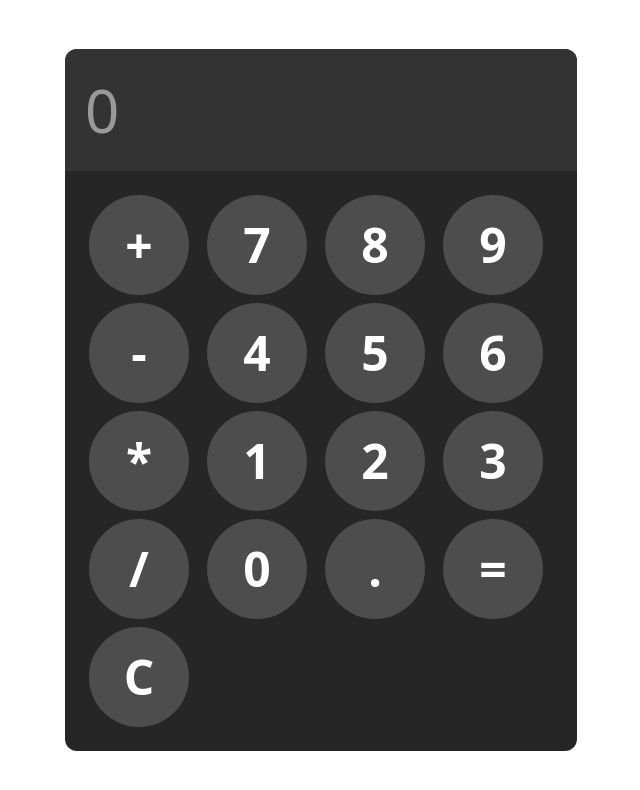
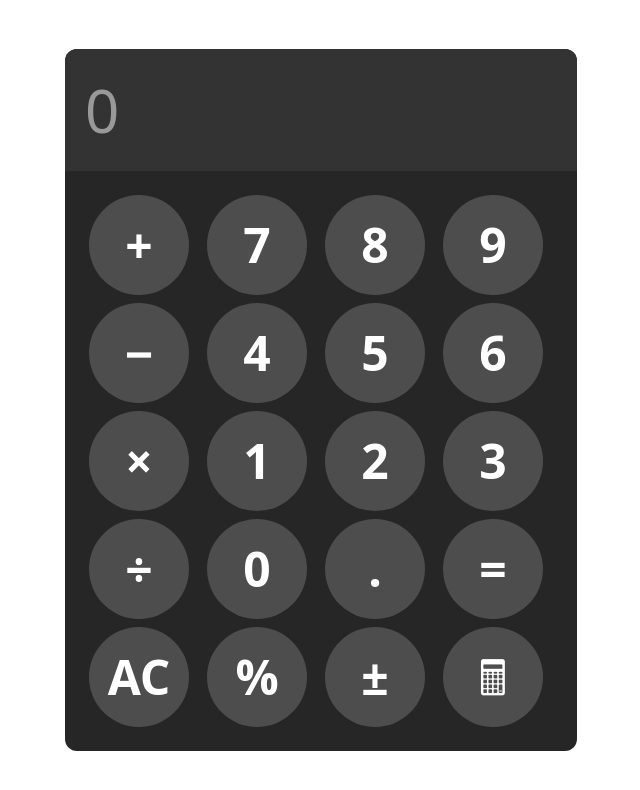
Before and after one commit to denichinv/iphone-calculator, a React (Vite) app: page / in a window 1280 px wide. Shown: the top 790 px of the page, without its empty margins (319-959 px from the left). Built offline with nearby package versions, Linux system fonts and the light colour scheme.

Commit message:
button edit on signs

```diff
--- a/src/App.jsx
+++ b/src/App.jsx
@@ -23,19 +23,22 @@ function App() {
         <button onClick={appendToDisplay('7')}>7</button>
         <button onClick={appendToDisplay('8')}>8</button>
         <button onClick={appendToDisplay('9')}>9</button>
-        <button onClick={appendToDisplay('-')}>-</button>
+        <button onClick={appendToDisplay('−')}>−</button>
         <button onClick={appendToDisplay('4')}>4</button>
         <button onClick={appendToDisplay('5')}>5</button>
         <button onClick={appendToDisplay('6')}>6</button>
-        <button onClick={appendToDisplay('*')}>*</button>
+        <button onClick={appendToDisplay('×')}>×</button>
         <button onClick={appendToDisplay('1')}>1</button>
         <button onClick={appendToDisplay('2')}>2</button>
         <button onClick={appendToDisplay('3')}>3</button>
-        <button onClick={appendToDisplay('/')}>/</button>
+        <button onClick={appendToDisplay('÷')}>÷</button>
         <button onClick={appendToDisplay('0')}>0</button>
         <button onClick={appendToDisplay('.')}>.</button>
         <button onClick={calculate()}>=</button>
-        <button onClick={clearDisplay()}>C</button>
+        <button onClick={clearDisplay()}>AC</button>
+        <button onClick={clearDisplay()}>%</button>
+        <button onClick={clearDisplay()}>±</button>
+        <button onClick={clearDisplay()}>🖩</button>
 
 
 
```
